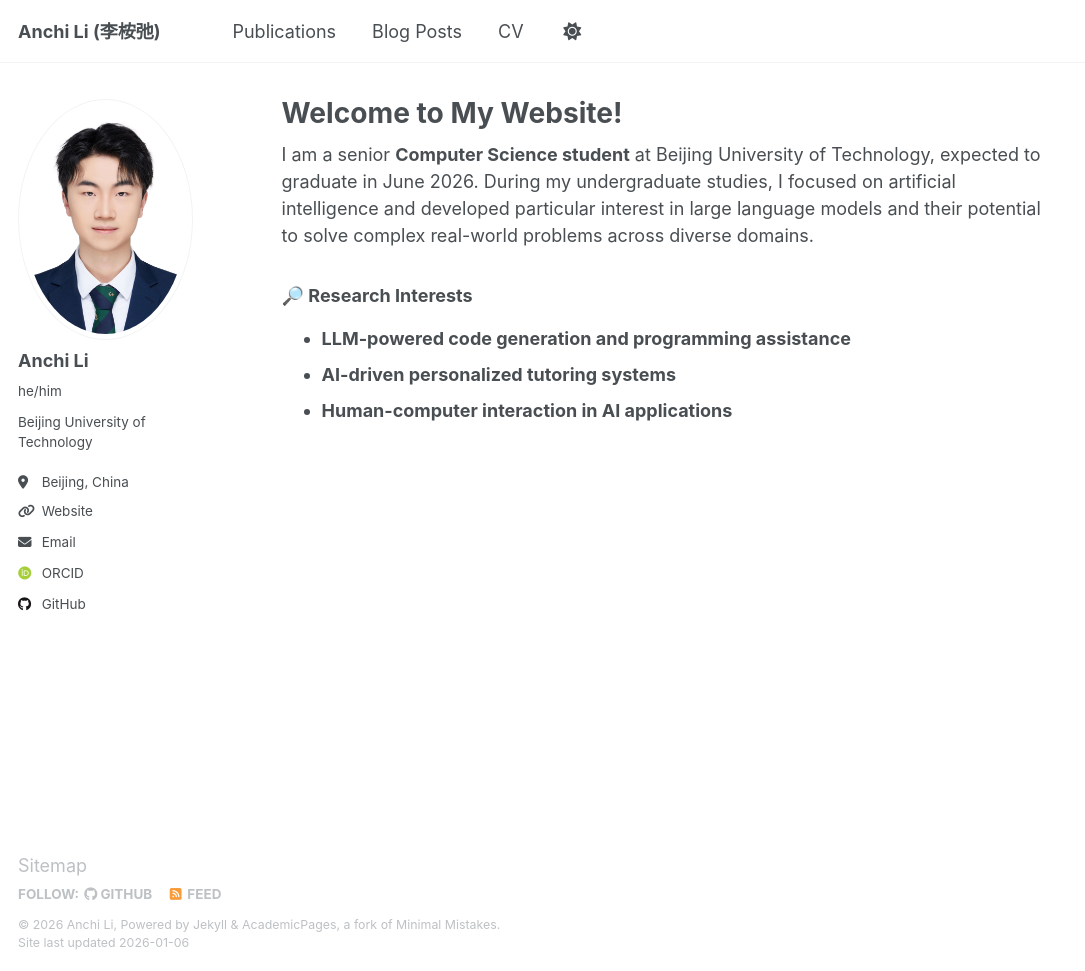
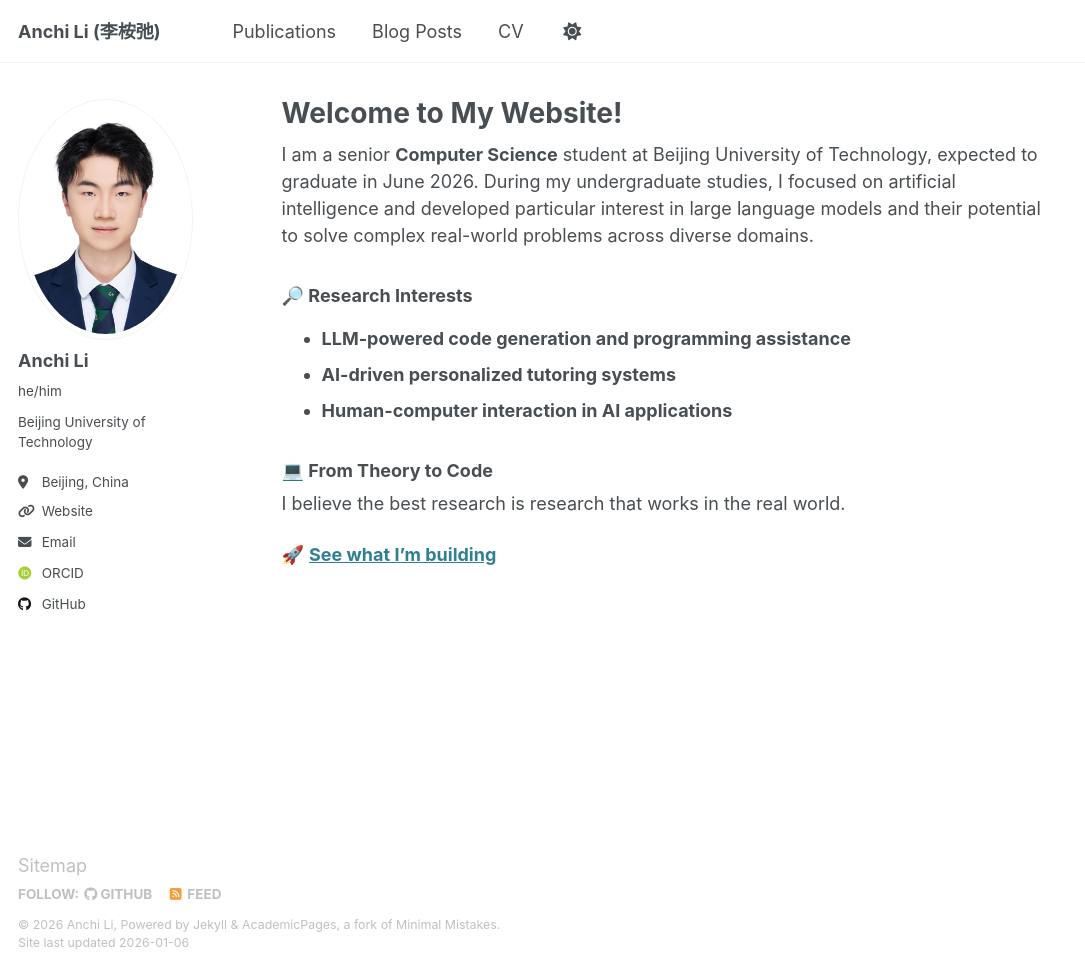
Before and after one commit to l1anch1/l1anch1.github.io, a Jekyll site: the page built from _pages/about.md, in a window 1280 px wide and 971 px high. Shown: the whole window, without its empty margins (0-1085 px from the left). Built offline with Jekyll 4.4.1, drawn with Linux system fonts in a browser that asks for light colours; some web fonts are replaced.

Commit message:
add portfolio

```diff
--- a/_pages/about.md
+++ b/_pages/about.md
@@ -7,9 +7,17 @@ redirect_from:
   - /about.html
 ---
 
-I am a senior **Computer Science student** at Beijing University of Technology, expected to graduate in June 2026. During my undergraduate studies, I focused on artificial intelligence and developed particular interest in large language models and their potential to solve complex real-world problems across diverse domains.
+I am a senior **Computer Science** student at Beijing University of Technology, expected to graduate in June 2026. During my undergraduate studies, I focused on artificial intelligence and developed particular interest in large language models and their potential to solve complex real-world problems across diverse domains.
 
 ### 🔎 Research Interests
 - **LLM-powered code generation and programming assistance**
 - **AI-driven personalized tutoring systems**
 - **Human-computer interaction in AI applications**
+
+
+
+### 💻 From Theory to Code
+I believe the best research is research that works in the real world.
+
+
+🚀 **[See what I'm building](https://l1anch1.com)**
```
